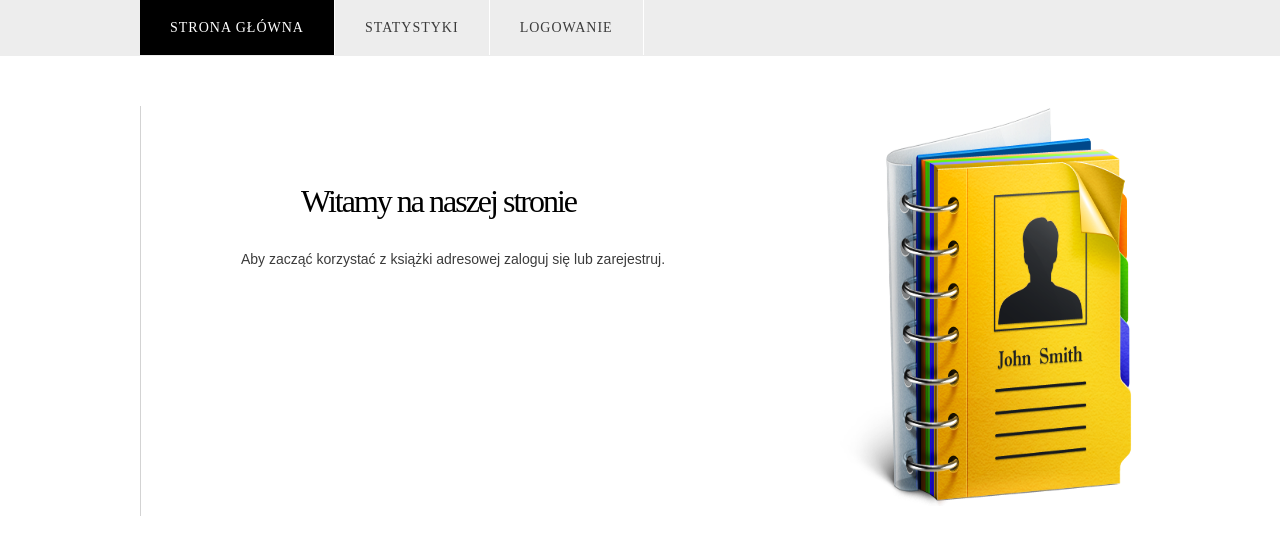
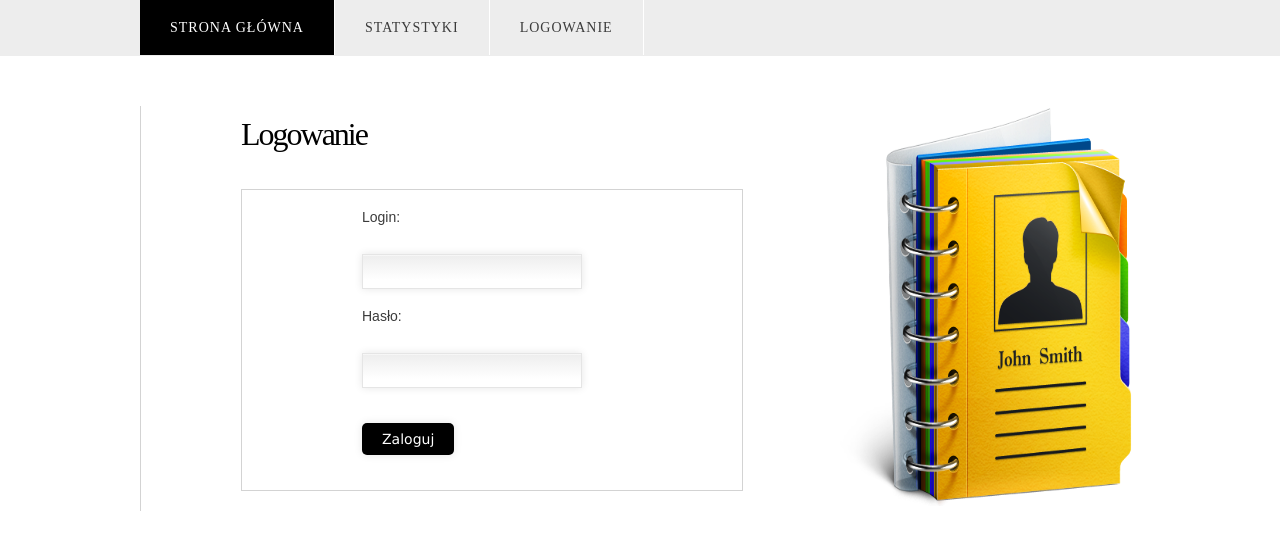
Before and after one commit to NoSQLprojekt/projekt, a PHP site: page /?login in a window 1280 px wide. Shown: the top 555 px of the page. Run offline with PHP 8.4, Linux system fonts and the light colour scheme.

Commit message:
widok logowania

```diff
--- a/index.php
+++ b/index.php
@@ -11,9 +11,9 @@
 <div id="menu-wrapper">
 	<div id="menu">
 		<ul>
-			<li class="current_page_item"><a href="#">Strona Główna</a></li>
+			<li class="current_page_item"><a href="?">Strona Główna</a></li>
 			<li><a href="#">Statystyki</a></li>
-			<li><a href="#">Logowanie</a></li>
+			<li><a href="?login">Logowanie</a></li>
 		</ul>
 	</div>
 	<!-- end #menu -->
@@ -24,25 +24,18 @@
 	<div id="page">
 		<div id="page-bgtop">
 			<div id="page-bgbtm">
-				<div id="content">
-					<div class="post">
-
-							<h2 class="title"><a href="#">Witamy na naszej stronie</a></h2>
-							<div style="clear: both;">&nbsp;</div>
-							<div class="entry">
-								<p>Aby zacząć korzystać z książki adresowej zaloguj się lub zarejestruj.</p>
-							</div>
-
-					</div>
-
-					<div style="clear: both;">&nbsp;</div>
-				</div>
-				<!-- end #content -->
-				<div id="sidebar">
-					<img src="Address-book.png" width="400" height="400" alt="" />
-				</div>
-				<!-- end #sidebar -->
-				<div style="clear: both;">&nbsp;</div>
+				<?php
+					if(empty($_SERVER['QUERY_STRING'])) {
+							include('main.php');
+					} else {
+						if(file_exists($_SERVER['QUERY_STRING'] .'.php')) {
+							include($_SERVER['QUERY_STRING'] .'.php');
+						}
+						else {
+							echo 'Błąd 404 nie ma takiej strony';
+						}
+					}
+				?>
 			</div>
 		</div>
 	</div>
--- /dev/null
+++ b/login.php
@@ -0,0 +1,33 @@
+<div id="content">
+	<div class="post">
+
+
+
+			<div class="entry">
+					<h2 class="title">Logowanie</h2>
+								<form method="get" action="#">
+									<div id="login">
+
+										<p>Login:</p>
+										<input type="text" name="s" id="login-text" value="" />
+										<p>Hasło:</p>
+										<input type="password" name="s" id="login-text" value="" />
+
+										<p class="submit">
+											<input type="submit" value="Zaloguj" />
+										</p>
+									</div>
+								</form>
+
+			</div>
+
+	</div>
+
+	<div style="clear: both;">&nbsp;</div>
+</div>
+<!-- end #content -->
+<div id="sidebar">
+	<img src="Address-book.png" width="400" height="400" alt="" />
+</div>
+<!-- end #sidebar -->
+<div style="clear: both;">&nbsp;</div>
--- a/style.css
+++ b/style.css
@@ -14,7 +14,7 @@ h1, h2, h3 {
 
 	font-family: 'Arvo', serif;
 	font-weight: normal;
-	color: #0285CE;
+	color: #000000;
 }
 
 h1 {
@@ -45,43 +45,7 @@ a {
 a:hover {
 }
 
-/* Login */
 
-#login {
-	width: 320px;
-	height: 60px;
-	padding: 0px;
-}
-
-#login form {
-	margin: 0px;
-	padding: 0px;
-}
-
-#login fieldset {
-	margin: 0;
-	padding: 0;
-	border: none;
-}
-
-#login-text {
-	width: 250px;
-	outline: none;
-	background: #F5F0E7;
-	border: 1px solid #D7D0C0;
-	padding: 10px;
-	text-transform: lowercase;
-	font: normal 14px Arial, Helvetica, sans-serif;
-	color: #454545;
-}
-
-#login-submit {
-	width: 62px;
-	height: 22px;
-	display: none;
-	border: none;
-	color: #FFFFFF;
-}
 
 /* Menu */
 
@@ -157,14 +121,14 @@ a:hover {
 	border-width:1px;
 	border-color: lightgray;
 	margin-top: 30px;
-	padding: 60px 30px 210px 100px;
+	padding: 10px 10px 0 100px;
 
 }
 
 .post .title {
 	height: 38px;
 	margin-bottom: 10px;
-	padding: 17px 0 0 60px;
+	padding: 0px 0 0 0px;
 	font-size: 32px;
 }
 
@@ -184,3 +148,76 @@ width: 300px;
 padding-left: 60px;
 padding-top:30px;
 }
+
+#login{
+width: 380px;
+height: 300px;
+border:1px solid;
+margin-top:35px;
+border-color: lightgrey;
+padding-left:120px;
+
+}
+
+#mainsite{
+
+width: 480px;
+height: 140px;
+border:1px solid;
+margin-top:7px;
+border-color: lightgrey;
+padding-left:20px;
+padding-top: 80px;
+
+
+}
+
+
+#login p {
+padding-bottom: 10px;
+padding-top:15px;
+
+
+}
+
+input, textarea {
+
+	padding:9px;
+    border: solid 1px #E5E5E5;
+    outline: 0;
+    font: normal 13px/100% Verdana, Tahoma, sans-serif;
+    width: 200px;
+    background: #FFFFFF url('bg_form.png') left top repeat-x;
+    background: -webkit-gradient(linear, left top, left 25, from(#FFFFFF), color-stop(4%, #EEEEEE), to(#FFFFFF));
+    background: -moz-linear-gradient(top, #FFFFFF, #EEEEEE 1px, #FFFFFF 25px);
+    box-shadow: rgba(0,0,0, 0.1) 0px 0px 8px;
+    -moz-box-shadow: rgba(0,0,0, 0.1) 0px 0px 8px;
+    -webkit-box-shadow: rgba(0,0,0, 0.1) 0px 0px 8px;
+    }
+
+textarea {
+    width: 400px;
+    max-width: 400px;
+    height: 150px;
+    line-height: 150%;
+    }
+
+input:hover, textarea:hover,
+input:focus, textarea:focus {
+    border-color: #C9C9C9;
+    -webkit-box-shadow: rgba(0, 0, 0, 0.15) 0px 0px 8px;
+    }
+
+
+
+.submit input {
+    width: auto;
+	margin-top:20px;
+    padding: 9px 20px;
+    background: #000000;
+    border: 0;
+    font-size: 14px;
+    color: #FFFFFF;
+    -moz-border-radius: 5px;
+    -webkit-border-radius: 5px;
+    }
```
Also changed, not shown: main.php (added, +21 -0 lines).
